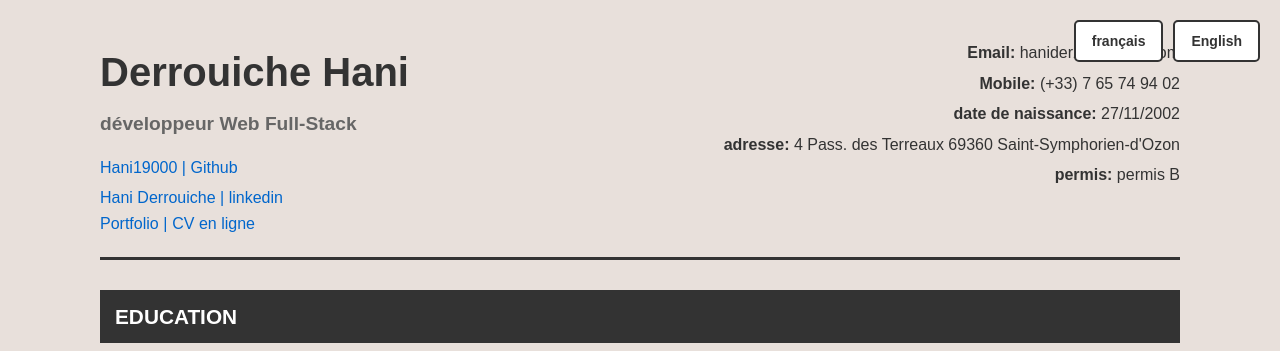
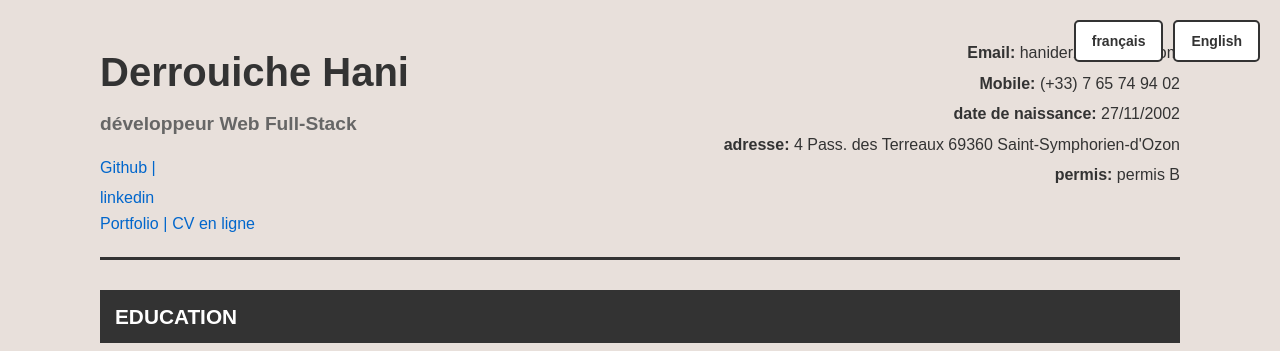
Before and after one commit to Hani19000/CV_Hani_Derrouiche, a Django app: page /en/ in a window 1280 px wide. Shown: the top 351 px of the page. Run offline with Django 5.2, Linux system fonts and the light colour scheme.

Commit message:
mise a jours

```diff
--- a/templates/index.html
+++ b/templates/index.html
@@ -461,8 +461,8 @@
                     <h1>Derrouiche Hani</h1>
                     <h2>{% trans "développeur Web Full-Stack" %}</h2>
                     <div class="links">
-                        <a href="https://github.com/Hani19000" target="_blank">Hani19000 | Github</a>
-                        <a href="https://www.linkedin.com/in/hani-derrouiche-199461372/" target="_blank">Hani Derrouiche | linkedin</a>
+                        <a href="https://github.com/Hani19000" target="_blank">Github |</a>
+                        <a href="https://www.linkedin.com/in/hani-derrouiche-199461372/" target="_blank"> linkedin</a>
                     </div>
                     <div class="links_side">
                         <a href="https://hani-derrouiche-portfolio.onrender.com/" target="_blank">Portfolio |</a>
```
